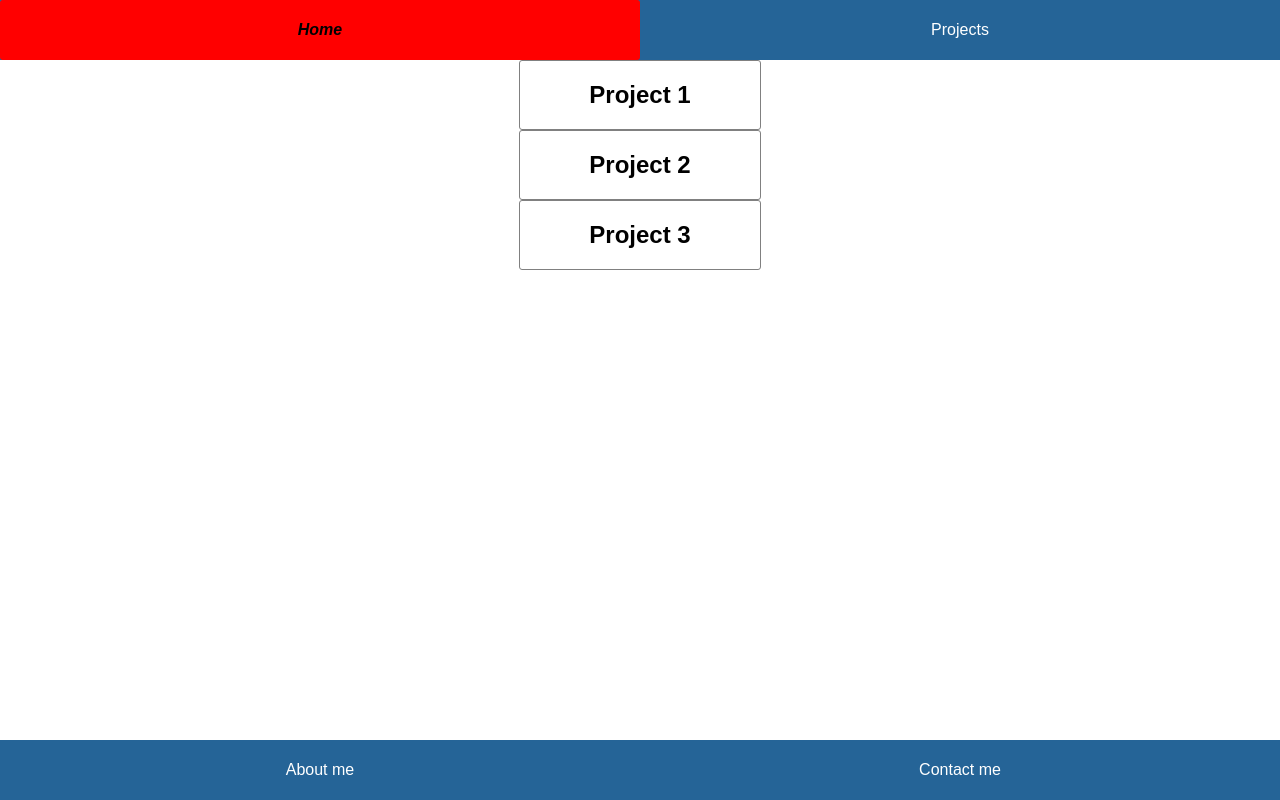
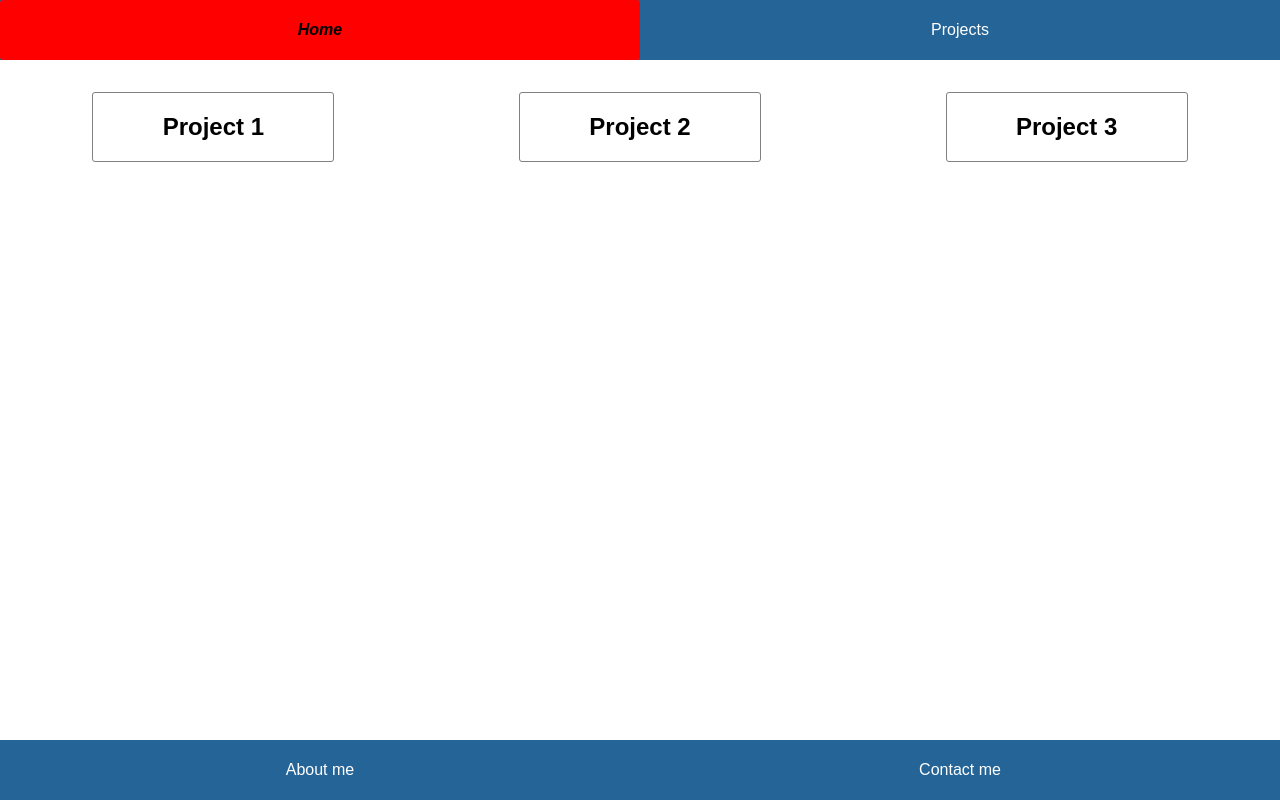
Before and after one commit to j-stuckey/web-portfolio, a React app: page /projects in a window 1280 px wide. Built offline with nearby package versions, Linux system fonts and the light colour scheme.

Commit message:
added flexbox to the projects container

```diff
--- a/src/project-card.js
+++ b/src/project-card.js
@@ -1,7 +1,7 @@
 import React from 'react';
 import styles from './styles/project-card.css';
 
-export default function ProjectCar(props){
+export default function ProjectCard(props){
     return (
         <section className={styles.card}>
             <h1 className={styles.title}>{props.name}</h1>
--- a/src/projects.js
+++ b/src/projects.js
@@ -4,7 +4,7 @@ import styles from './styles/projects.css';
 
 export default function Projects(props) {
     return (
-        <main>
+        <main className={styles.container}>
 
             <ProjectCard name={"Project 1"}/>
 
--- a/src/styles/project-card.css
+++ b/src/styles/project-card.css
@@ -1,6 +1,6 @@
 .card {
     width: 200px;
-    margin: 0 auto;
+    margin: 2em auto;
     padding: 20px;
     border: 1px solid gray;
     border-radius: 3px;
--- a/src/styles/projects.css
+++ b/src/styles/projects.css
@@ -0,0 +1,6 @@
+.container {
+    display: flex;
+    justify-content: center;
+    flex-direction: row;
+    flex-wrap: wrap;
+}
```
